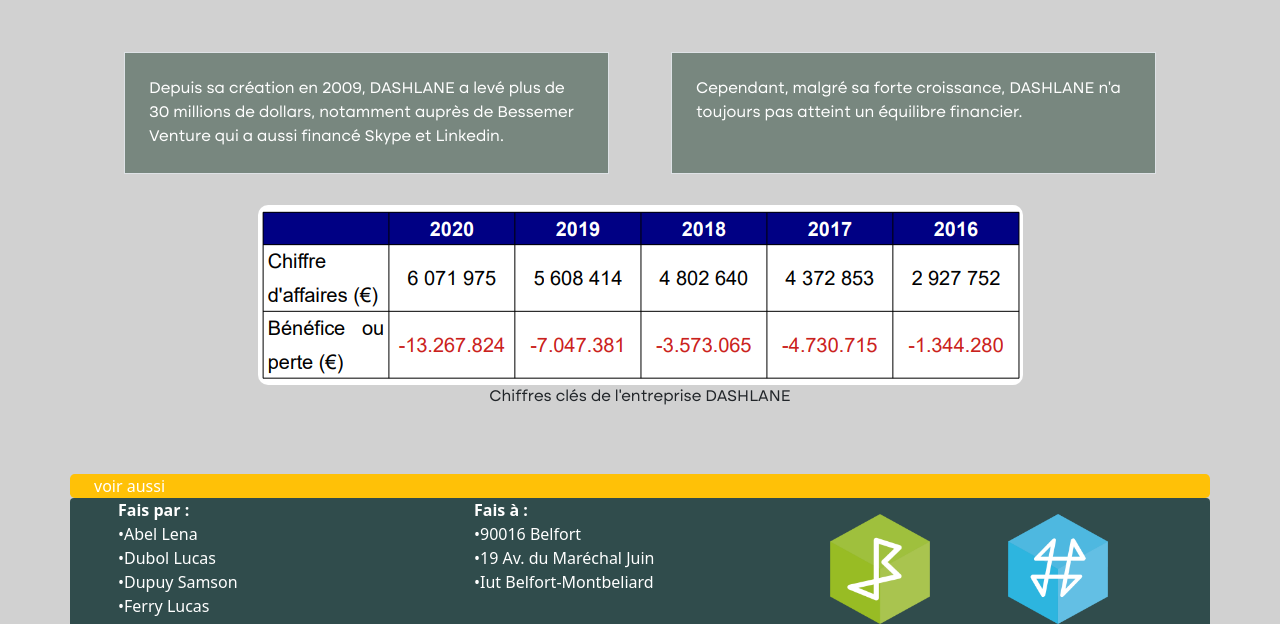
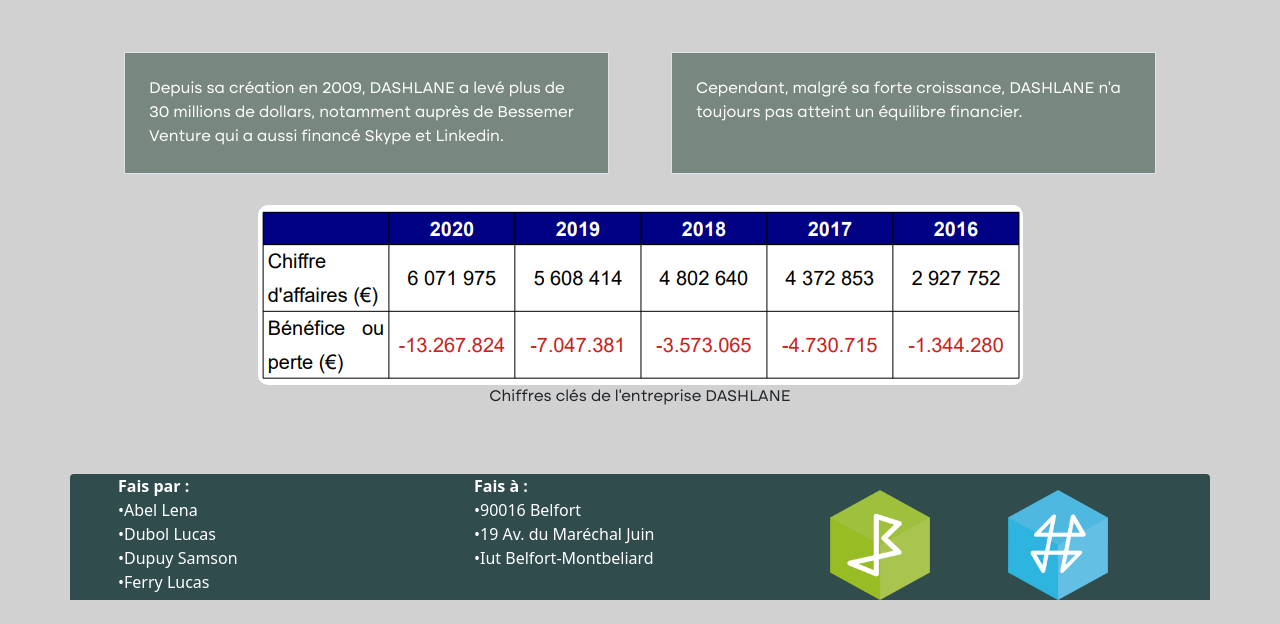
Before and after one commit to LenaAbel/PROJECT1.06_DASHLANE_WEBSITE, a plain HTML site: page page2.2.1.html in a window 1280 px wide. Shown: the part 359-983 px from the top of the page. After the commit the page ends 959 px from the top, so only its background shows below. Drawn offline with nearby package versions, Linux system fonts and the light colour scheme; files whose address does not match are found by name.

Commit message:
correctif bog

```diff
--- a/page2.2.1.html
+++ b/page2.2.1.html
@@ -133,7 +133,6 @@
 			</div>
 		</div>
 		<div class="row">
-			<div class="bg-warning text-white col-12 rounded-3 px-4 text-break text-justify">voir aussi</div>
 			<div class="bg text-white col-12 px-4 text-break text-justify rounded-top">
 				<div class="container">
 				      <div class="row">
```
